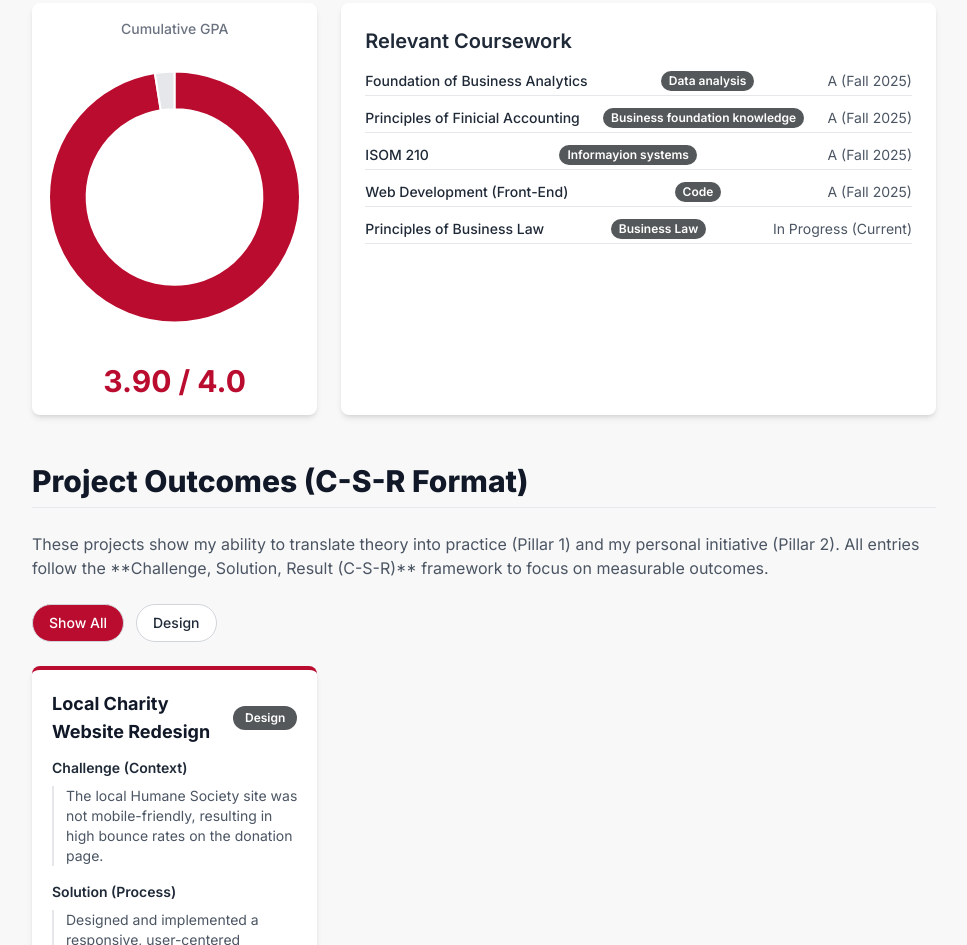
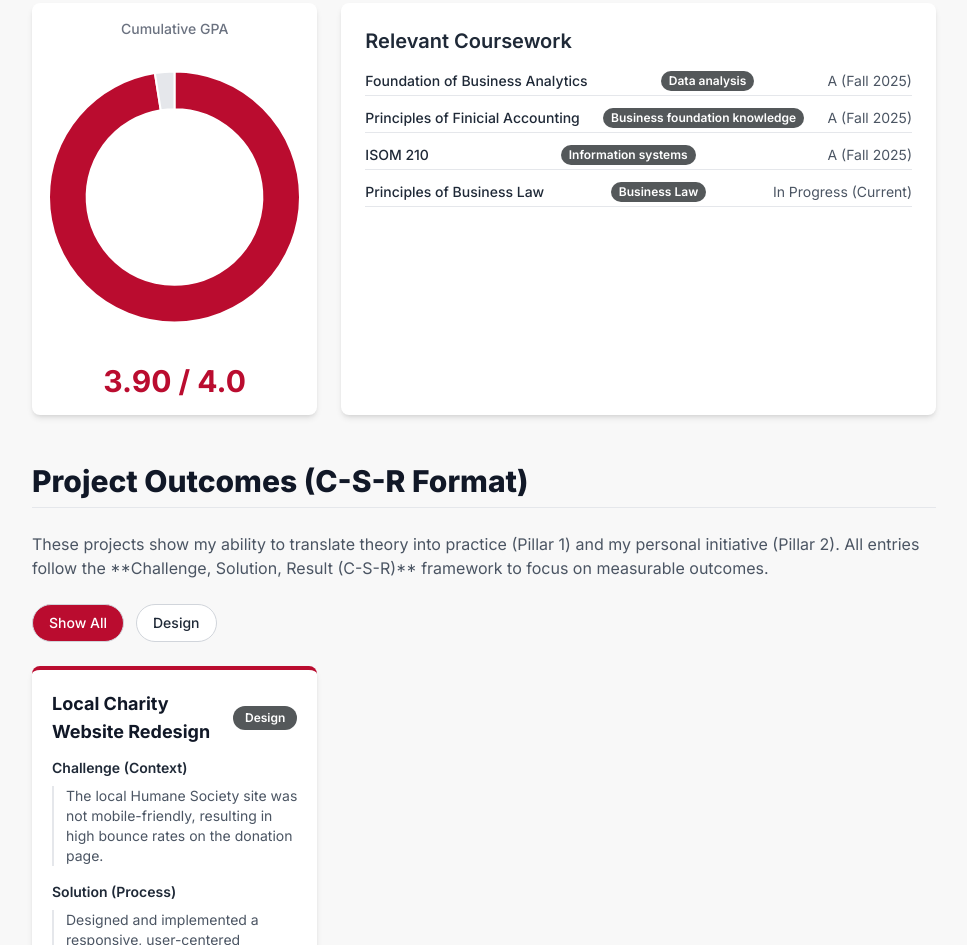
Before and after one commit to spencerbsu/PBL-Portfolio, a plain HTML site: page index.html in a window 1280 px wide. Shown: the part 905-1850 px from the top of the page, without its empty margins (296-1263 px from the left). Drawn offline with nearby package versions, Linux system fonts and the light colour scheme.

Commit message:
Update index.html

```diff
--- a/index.html
+++ b/index.html
@@ -281,8 +281,7 @@ CONFIRMATION: NO SVG graphics used. NO Mermaid JS used. -->
         const academicData = [
             { name: "Foundation of Business Analytics", grade: "A", semester: "Fall 2025", relevance: "Data analysis" },
             { name: "Principles of Finicial Accounting", grade: "A", semester: "Fall 2025", relevance: "Business foundation knowledge" },
-            { name: "ISOM 210", grade: "A", semester: "Fall 2025", relevance: "Informayion systems" },
-            { name: "Web Development (Front-End)", grade: "A", semester: "Fall 2025", relevance: "Code" },
+            { name: "ISOM 210", grade: "A", semester: "Fall 2025", relevance: "Information systems" },
             { name: "Principles of Business Law", grade: "In Progress", semester: "Current", relevance: "Business Law" },
         ];
 
```
